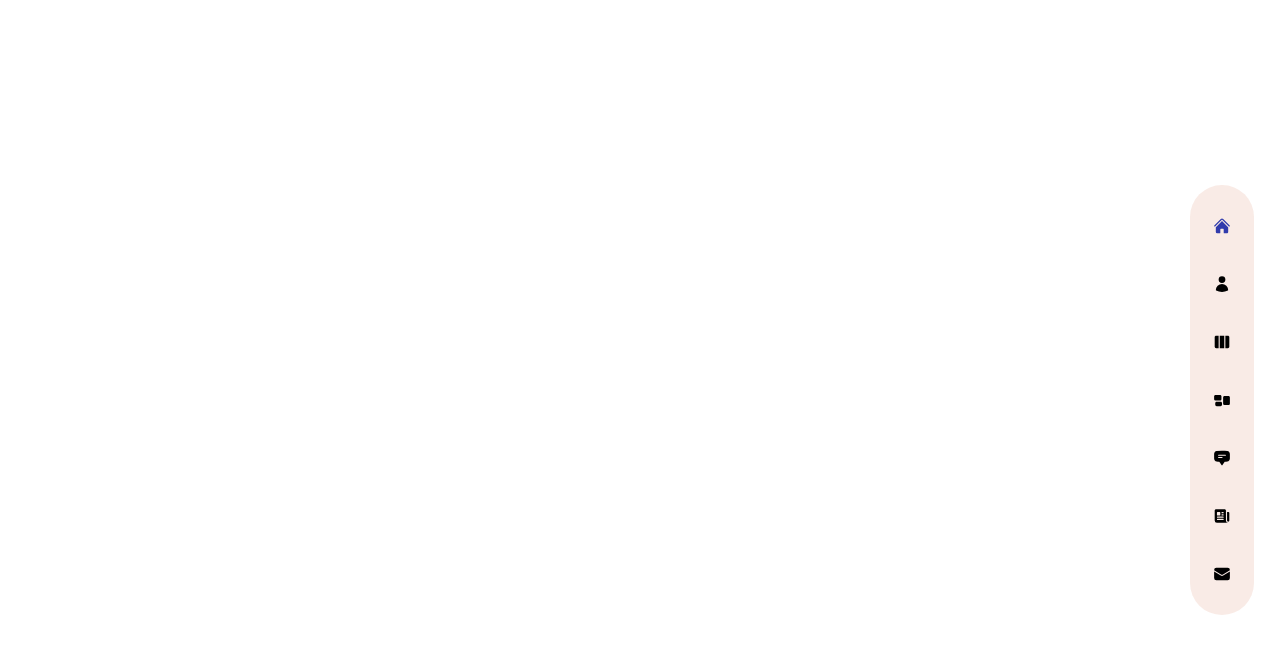
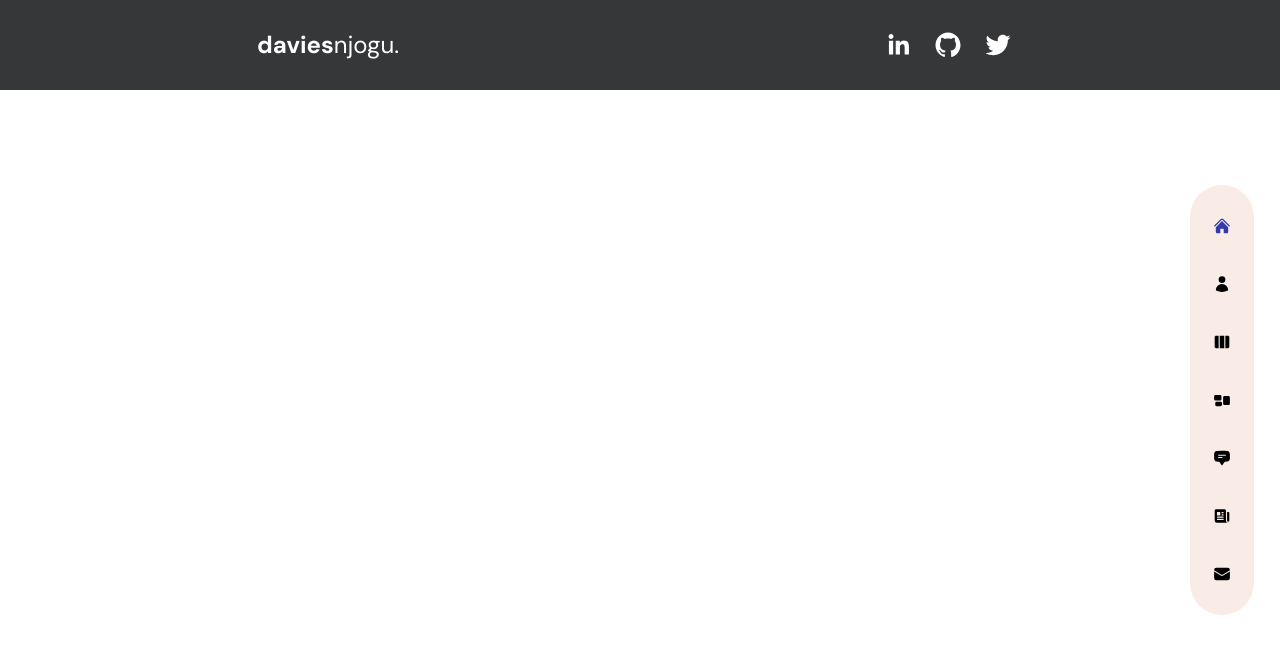
Before and after one commit to kabirodavies/next-portfolio, a Next.js app: page / in a window 1280 px wide. Shown: the top 654 px of the page. Built offline with nearby package versions, Linux system fonts and the light colour scheme.

Commit message:
fixed TopBar error

```diff
--- /dev/null
+++ b/app/components/TopBar/TopBar.scss
@@ -0,0 +1,14 @@
+
+
+.social-icon-wrapper {
+    position: relative;
+
+    .social-icon {
+      transition: transform 0.3s ease;
+
+      &:hover {
+        transform: scale(1.1);
+        fill: #007bff;
+      }
+    }
+  }
--- a/app/components/TopBar/TobBar.tsx
+++ b/app/components/TopBar/TopBar.tsx
@@ -5,11 +5,11 @@ import { SocialIcon } from 'react-social-icons';
 import { motion } from 'framer-motion';
 import Link from 'next/link';
 
-// import './Topbar.scss';
+import './TopBar.scss';
 
 type Props = {};
 
-export default function Header({}: Props) {
+export default function TopBar({}: Props) {
   return (
     <header className='sticky top-0 p-5 flex items-strat justify-between z-20 xl:items-center'>
       <motion.div
--- a/app/components/index.js
+++ b/app/components/index.js
@@ -1,5 +1,6 @@
+export { default as TopBar } from './TopBar/TopBar';
 export { default as NavBar } from './NavBar/NavBar';
-export { default as TopBar } from './TopBar/TobBar';
+
 
 
 // export { default as NavigationDots } from './NavigationDots';
--- a/app/page.tsx
+++ b/app/page.tsx
@@ -18,7 +18,7 @@ const Home: NextPage = () => {
   return (
     <>
     <div className='app'>
-      {/* <TopBar/> */}
+      <TopBar/>
 
       <NavBar/>
 {/*
```
